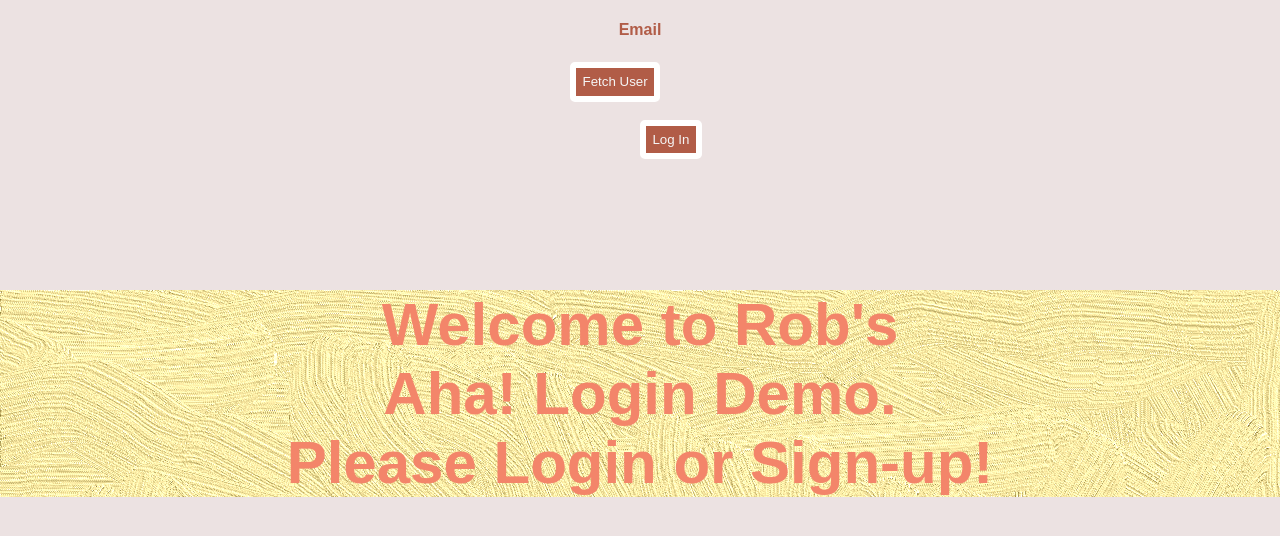
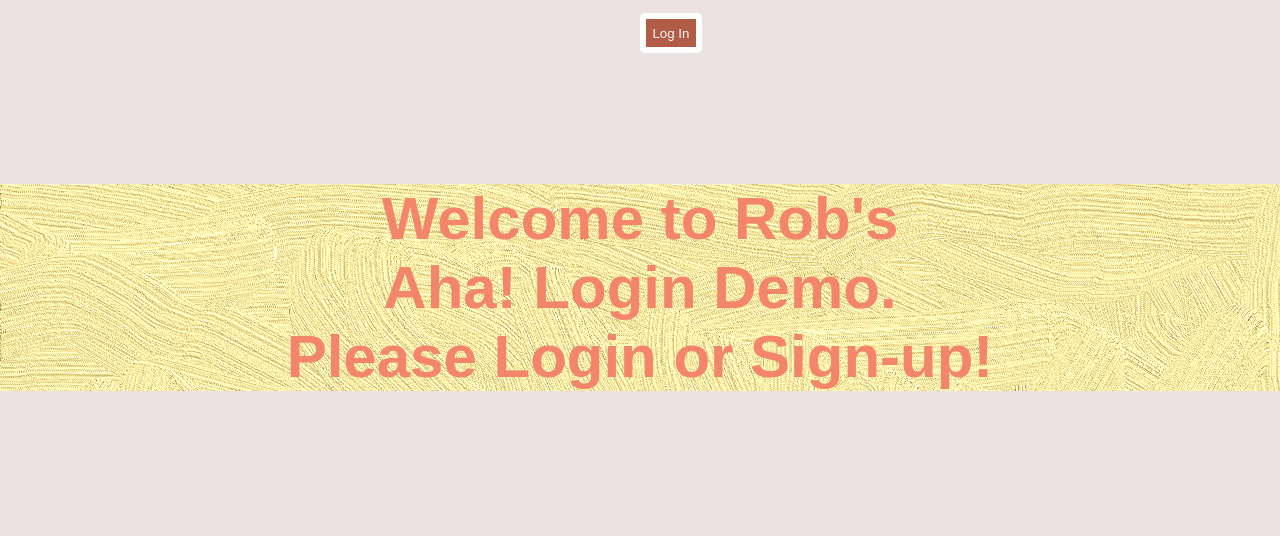
Before and after one commit to robliou/aha-login, a React (Create React App) app: page / in a window 1280 px wide. Shown: the top 536 px of the page. Built offline with nearby package versions, Linux system fonts and the light colour scheme.

Commit message:
Update Profile.js

```diff
--- a/src/components/Profile.js
+++ b/src/components/Profile.js
@@ -6,7 +6,7 @@ import { Table } from "react-bootstrap";
 import API from "./API";
 
 const Profile = () => {
-  const { user, isAuthenticated, getAccessTokenSilently } = useAuth0();
+  const { user, isAuthenticated, isLoading } = useAuth0();
   const [userMetadata, setUserMetadata] = useState(null);
 
   const [visible, setVisible] = useState("false");
@@ -41,7 +41,12 @@ if(error) return `Error! ${error.message}`;
 if(user_loading) return 'Loading...';
 if(user_error) return `Error! ${user_error.message}`;   */
 
+  if (isLoading) {
+    return <div>Loading ...</div>;
+  }
+
   return (
+    isAuthenticated && (
       <div id="profileContainer">
         <div>
           <div id="userInfo">
@@ -49,7 +54,7 @@ if(user_error) return `Error! ${user_error.message}`;   */
             <Table striped bordered hover responsive>
               <thead>
                 <tr>
-                <th>Email</th>
+                  <th> {user.email}</th>
                 </tr>
               </thead>
               <tbody>
@@ -65,6 +70,7 @@ if(user_error) return `Error! ${user_error.message}`;   */
           </button>
         </div>
       </div>
+    )
   );
 };
 
```
Lines whose indentation alone changed are shown as unchanged.
